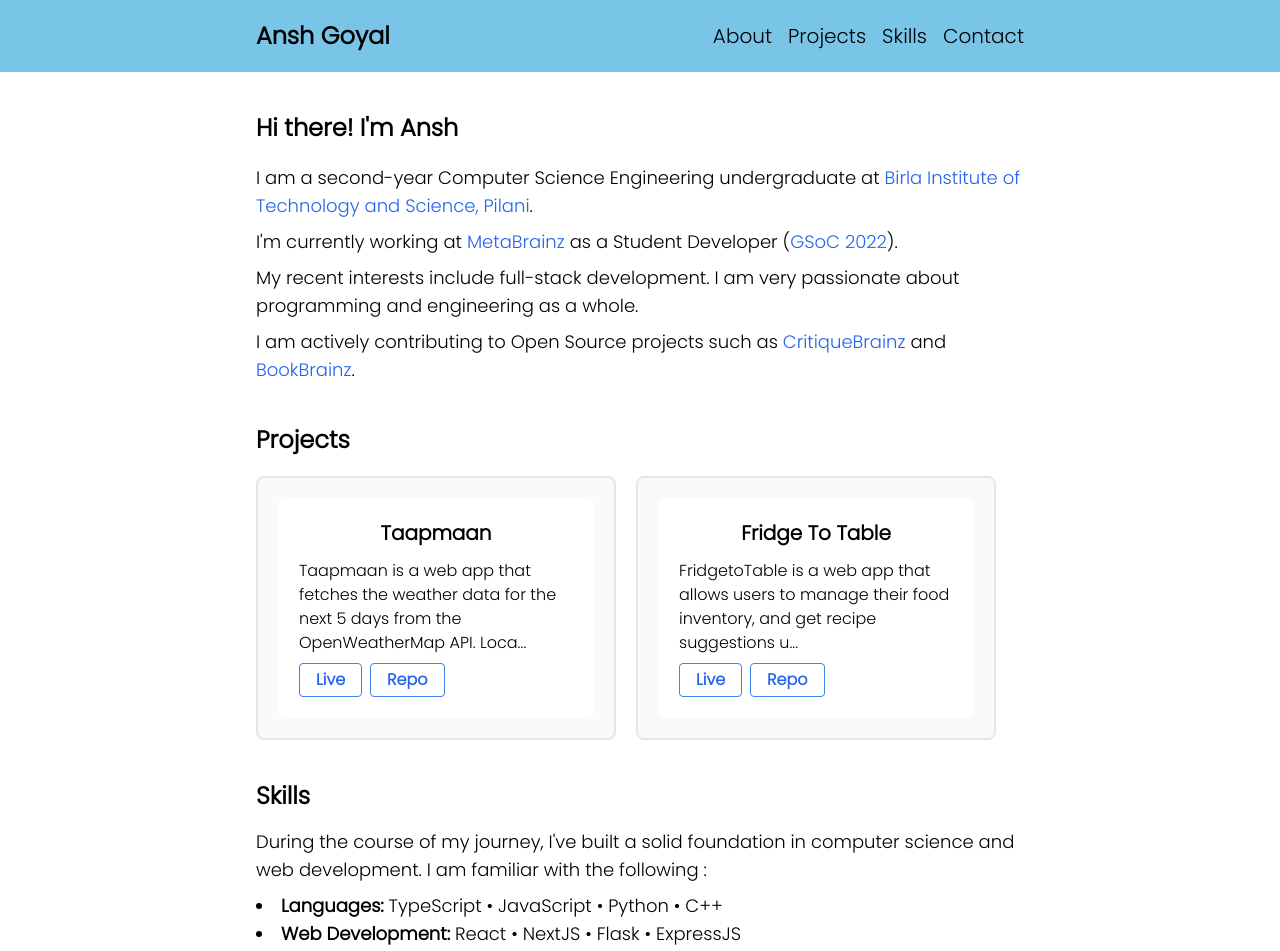
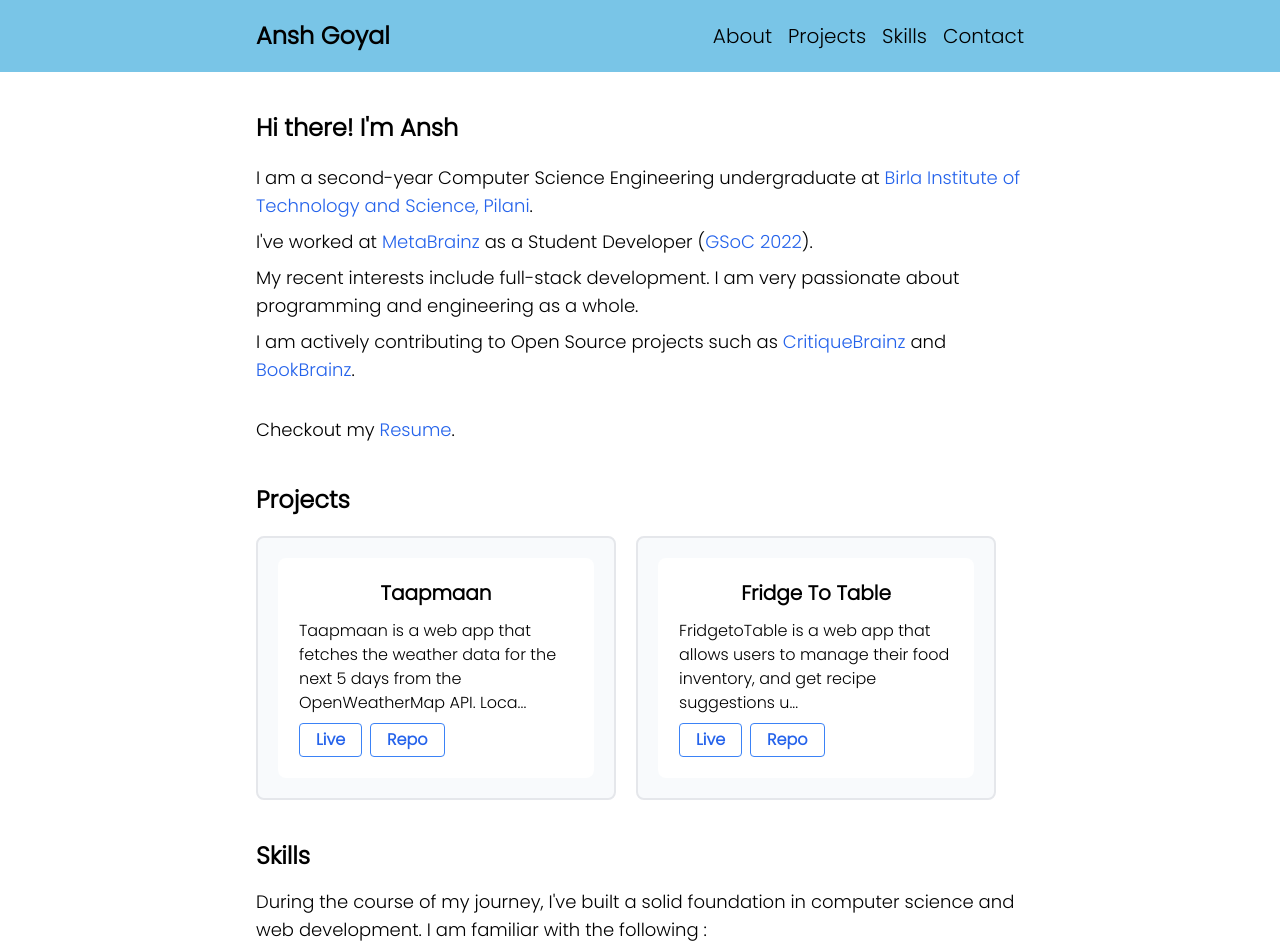
Before and after one commit to anshg1214/anshgoyal.com, a Next.js app: page / in a window 1280 px wide. Shown: the top 951 px of the page. Built offline with nearby package versions, Linux system fonts and the light colour scheme.

Commit message:
feat: Add resume

```diff
--- a/src/components/About.tsx
+++ b/src/components/About.tsx
@@ -14,7 +14,7 @@ const About = () => {
 				.
 			</p>
 			<p className="text-lg mt-2">
-				I&apos;m currently working at{' '}
+				I&apos;ve worked at{' '}
 				<Link href="https://metabrainz.org/">
 					<a className="text-blue-600">MetaBrainz</a>
 				</Link>{' '}
@@ -39,6 +39,14 @@ const About = () => {
 				</Link>
 				.
 			</p>
+			<br />
+			<p className="text-lg mt-2">
+				Checkout my{' '}
+				<Link href="/Ansh-Goyal-Resume.pdf">
+					<a className="text-blue-600 hover:underline">Resume</a>
+				</Link>
+				.
+			</p>
 		</section>
 	);
 };
--- a/src/components/Skills.tsx
+++ b/src/components/Skills.tsx
@@ -10,11 +10,11 @@ const Skills = () => {
 			<ul className="list-disc list-inside mt-2 text-lg">
 				<li>
 					<span className="font-extrabold">Languages: </span>{' '}
-					TypeScript • JavaScript • Python • C++
+					TypeScript • JavaScript • Python • C++ • Java
 				</li>
 				<li>
 					<span className="font-extrabold">Web Development: </span>{' '}
-					React • NextJS • Flask • ExpressJS
+					React • NextJS • Flask • ExpressJS • Spring Boot
 				</li>
 				<li>
 					<span className="font-extrabold">Misc: </span> Docker •
```
Also changed, not shown: 1 other file (tests, documents, lock files or other folders).
